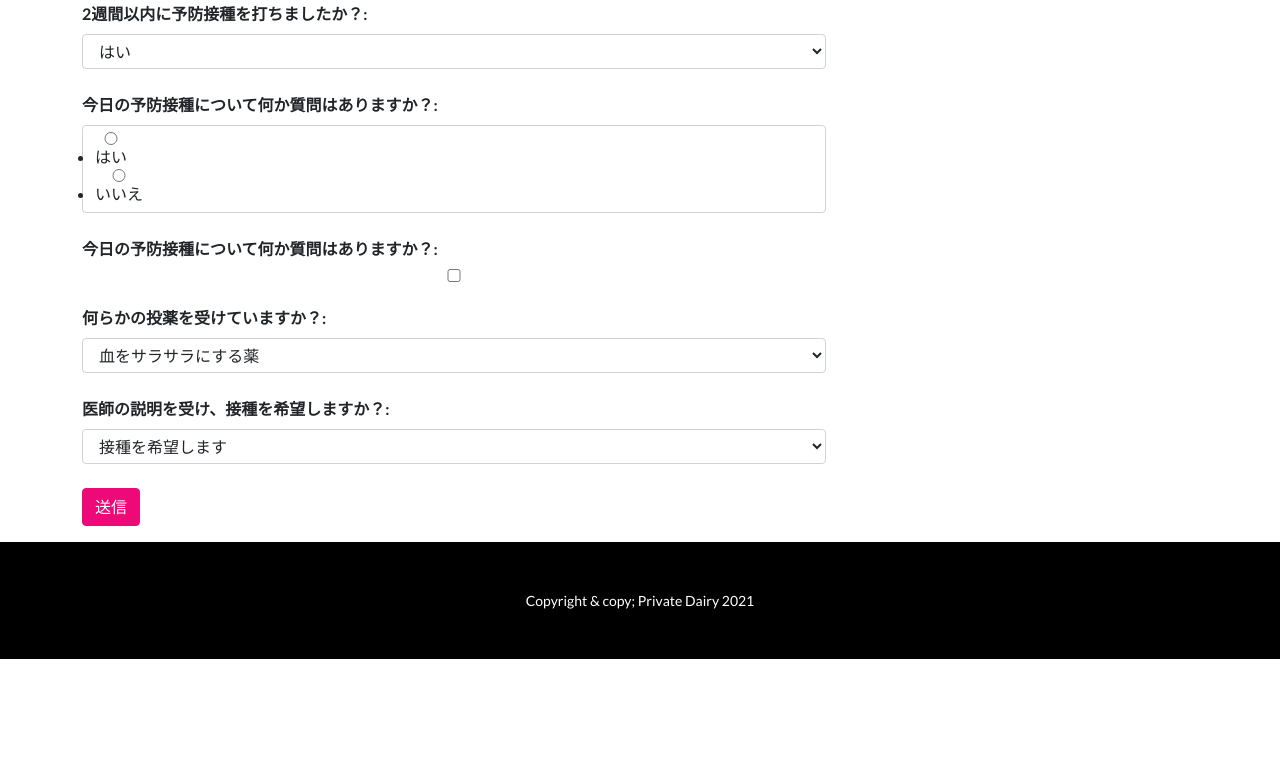
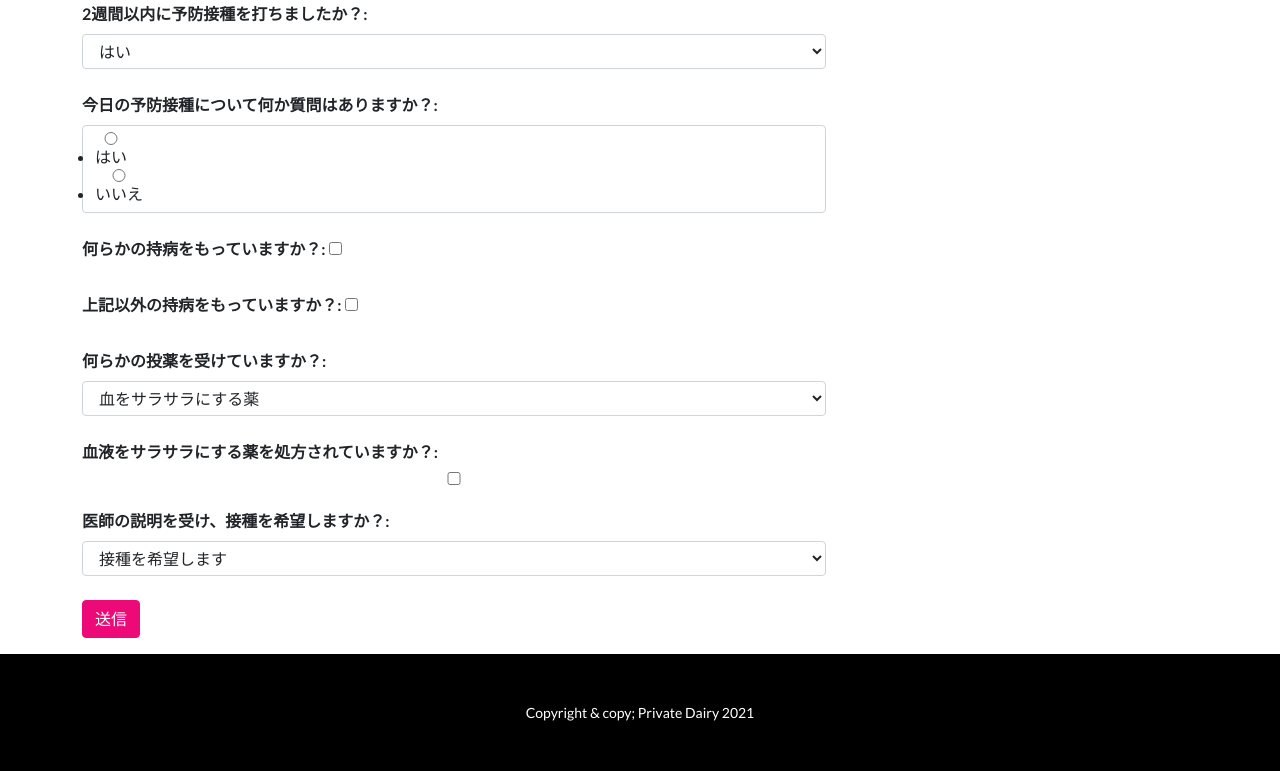
Before and after one commit to miuramiurakanakana/private_diary, a Django app: page /inquiry/ in a window 1280 px wide. Shown: the part 3533-4304 px from the top of the page. Before the commit the page ends 4192 px from the top, so only its background shows below. Run offline with Django 3.2, Linux system fonts and the light colour scheme; some libraries are stand-ins or nearby versions.

Commit message:
ラジオボタンを入力したら他の入力項目が表示される仕組みを追加

```diff
--- a/private_diary/diary/forms.py
+++ b/private_diary/diary/forms.py
@@ -56,6 +56,7 @@ class InquiryForm(forms.Form):
     symptoms = forms.CharField(label='症状',max_length=30,required=False)
     sessyu2 = forms.CharField(label='前回受けた予防接種名', max_length=30,required=False)
     day = forms.CharField(label='前回受けた予防接種日', max_length=6,required=False)
+
 
     choseSessyu3 = (
         ("1", "はい"),
@@ -117,6 +118,7 @@ class InquiryForm(forms.Form):
         ("2", "いいえ"),
     )
     question = forms.ChoiceField(label='今日の予防接種について何か質問はありますか？', choices=choseQuestion,widget=forms.RadioSelect(), required=False)
+    byomei1 = forms.BooleanField(label='何らかの持病をもっていますか？',)
     choseByomei = (
         ("1", "心臓病"),
         ("2", "腎臓病"),
@@ -125,16 +127,24 @@ class InquiryForm(forms.Form):
         ("5", "血が止まりにくい病気"),
         ("6", "免疫不全"),
         ("7", "毛細血管漏出症候群"),
-        ("8", "その他"),
     )
-    #byomei = forms.MultipleChoiceField(label='今日の予防接種について何か質問はありますか？', choices=choseByomei, required=False)
-    byomei = forms.BooleanField(label='今日の予防接種について何か質問はありますか？')
+    byomei = forms.MultipleChoiceField(label='病名を選択してください？', choices=choseByomei, required=False)
+    byomei2 = forms.BooleanField(label='上記以外の持病をもっていますか？', )
+    sonota1 = forms.CharField(label='その他の病気', max_length=30, required=False)
+
+    kusuri = forms.BooleanField(label='何らかの投薬を受けていますか？')
+
     choseKusuri = (
         ("1", "血をサラサラにする薬"),
         ("2", "その他の薬"),
-        ("3", "大好きだよ"),
     )
     kusuri = forms.ChoiceField(label='何らかの投薬を受けていますか？', choices=choseKusuri, required=False)
+
+    choseSarasara = (
+        ("1", "はい"),
+    )
+    sarasara = forms.BooleanField(label='血液をサラサラにする薬を処方されていますか？')
+
     choseKibou = (
         ("1", "接種を希望します"),
         ("2", "接種を希望しません"),
@@ -247,17 +257,25 @@ class InquiryForm(forms.Form):
         self.fields['twoWeek'].widget.attrs['placeholder'] = '妊娠又は授乳中ですか？　はいorいいえでお応えください'
         self.fields['question'].widget.attrs['class'] = 'form-control'
         self.fields['question'].widget.attrs['placeholder'] = '今回の予防接種について質問はありますか？　はいorいいえでお応えください'
+        self.fields['byomei1'].widget.attrs['id'] = 'byomei1-id'
         self.fields['byomei'].widget.attrs['class'] = 'form-control'
-        self.fields['byomei'].widget.attrs['id'] = 'byouki-id'
-        self.fields['byomei'].widget.attrs['placeholder'] = '何らかの病気にかかっていますか？　はいorいいえでお応えください'
+        self.fields['byomei'].widget.attrs['placeholder'] = '何らかの持病をお持ちですか？　該当するものを選択してください'
+        self.fields['byomei2'].widget.attrs['id'] = 'byomei2-id'
+        self.fields['sonota1'].widget.attrs['class'] = 'form-control'
+        self.fields['sonota1'].widget.attrs['placeholder'] = '上記以外の病気を入力してください'
+
         self.fields['kusuri'].widget.attrs['class'] = 'form-control'
-        self.fields['kusuri'].widget.attrs['placeholder'] = '医師の説明を受けて接種を希望しますか？　はいorいいえでお応えください'
+        self.fields['kusuri'].widget.attrs['placeholder'] = '何らかの投薬を受けていますか？　はいorいいえでお応えください'
+
         self.fields['kibou'].widget.attrs['class'] = 'form-control'
         self.fields['kibou'].widget.attrs['placeholder'] = '医師の説明を受けて接種を希望しますか？　はいorいいえでお応えください'
-        '''
+
+        self.fields['sarasara'].widget.attrs['class'] = 'form-control'
+        self.fields['sarasara'].widget.attrs['placeholder'] = '血液をサラサラにする薬を処方されていますか？　はいの場合は✓してください'
 
 
 
+        '''
         self.fields['title'].widget.attrs['placeholder'] = 'タイトルをここに入力してください。'
         self.fields['tell_shigaikyokuban'].widget.attrs['class'] = 'form-control'
         self.fields['tell_shigaikyokuban'].widget.attrs['placeholder'] = '電話番号をここに入力してください。'
@@ -267,19 +285,17 @@ class InquiryForm(forms.Form):
         self.fields['day'].widget.attrs['placeholder'] = 'お名前をここに入力してください。'
         self.fields['genders'].widget.attrs['class'] = 'form-control'
         self.fields['genders'].widget.attrs['placeholder'] = '性別をここに入力してください。'
-        #self.fields['degree'].widget.attrs['class'] = 'form-control'
-        #self.fields['degree'].widget.attrs['placeholder'] = '体温をここに入力してください。'
-
-
+        self.fields['degree'].widget.attrs['class'] = 'form-control'
+        self.fields['degree'].widget.attrs['placeholder'] = '体温をここに入力してください。'
         self.fields['message'].widget.attrs['class'] = 'form-control'
         self.fields['message'].widget.attrs['placeholder'] = 'メッセージをここに入力してください。'
-        '''
+         '''
 
 
 
 
         def send_email(self):
-            '''
+
             name = self.cleaned_data['name']
             email = self.cleaned_data['email']
             address1 = self.cleaned_data['address1']
@@ -291,7 +307,7 @@ class InquiryForm(forms.Form):
             day = self.cleaned_data['day']
             genders = self.cleaned_data['genders']
             degree = self.cleaned_data['degree']
-
+            '''
             title = self.cleaned_data['title']
             message = self.cleaned_data['message']
             subject = 'お問い合わせ{}'.format(title)
@@ -303,7 +319,6 @@ class InquiryForm(forms.Form):
             cc_list = [
                 email
             ]
-
+           '''
             message = EmailMessage(subject=subject,body=message,from_email=from_email,to=to_list,cc=cc_list)
             message.send()
-            '''
--- a/private_diary/diary/templates/inquiry.html
+++ b/private_diary/diary/templates/inquiry.html
@@ -27,15 +27,33 @@
 
                 if (checkButton.checked) {
                     setumei.style.display ="block";
+
                 } else {
                     setumei.style.display ="none";
                 }
             }
 
-            const setumei = document.getElementById("id_kusuri_div");
-            let checkButton = document.getElementById('byouki-id');
+            const setumei = document.getElementById("id_byomei_div");
+            setumei.style.display ="none";
+            let checkButton = document.getElementById('byomei1-id');
             checkButton.addEventListener('click', butotnClick);
         </script>
+        <script>
+            function butotnClick2() {
+                if (checkButton1.checked) {
+                    setumei1.style.display ="block";
+
+                } else {
+                    setumei1.style.display ="none";
+                }
+            }
+
+            const setumei1 = document.getElementById("id_sonota1_div");
+            setumei1.style.display ="none";
+            let checkButton1 = document.getElementById('byomei2-id');
+            checkButton1.addEventListener('click', butotnClick2);
+        </script>
+
     </div>
 </div>
 {% endblock %}
--- a/private_diary/diary/views.py
+++ b/private_diary/diary/views.py
@@ -86,6 +86,7 @@ class InquiryView(generic.FormView):
         cc.drawString(245, 615, form.cleaned_data['lastTime1'])  # x, y, 文字列を指定
         cc.drawString(316, 615, form.cleaned_data['lastTime2'])  # x, y, 文字列を指定
         cc.drawString(364, 615, form.cleaned_data['lastTime3'])  # x, y, 文字列を指定
+
 
         # 丸を描画する
         isKubun1 = form.cleaned_data['kubun1']
@@ -194,22 +195,29 @@ class InquiryView(generic.FormView):
             cc.drawString(279, 527, '✓')
         elif isByomei == "6":
             cc.drawString(380, 527, '✓')
-        elif isByomei == "7":
+        else:
             cc.drawString(81, 510, '✓')
+
+        isSarasara = form.cleaned_data['sarasara']
+        if isSarasara == "1":
+            cc.drawString(81, 493, '✓')
         else:
-            cc.drawString(188, 510, '✓')
+            none
+
         isKusuri = form.cleaned_data['kusuri']
         if isKusuri == "1":
             cc.drawString(81, 493, '✓')
         else:
             cc.drawString(285, 493, '✓')
+
         isKibou = form.cleaned_data['kibou']
         if isKibou == "1":
             cc.drawString(373, 183, '✓')
         else:
             cc.drawString(460, 493, '✓')
 
-
+        #isSonota = form.cleaned_data['sonota']
+        #cc.drawString(188, 510, '✓')
 
 
 
@@ -222,6 +230,7 @@ class InquiryView(generic.FormView):
         cc.drawString(280, 361, form.cleaned_data['symptoms'])  # x, y, 文字列を指定
         cc.drawString(225, 324, form.cleaned_data['sessyu2'])  # x, y, 文字列を指定
         cc.drawString(370, 324, form.cleaned_data['day'])  # x, y, 文字列を指定
+        cc.drawString(238, 512, form.cleaned_data['byomei4'])  # x, y, 文字列を指定
 
         cc.setFont(fontname, 7)  # フォントのサイズを指定
         # cc.drawString(60, 755, '京都')
```
Also changed, not shown: 1 other file.
